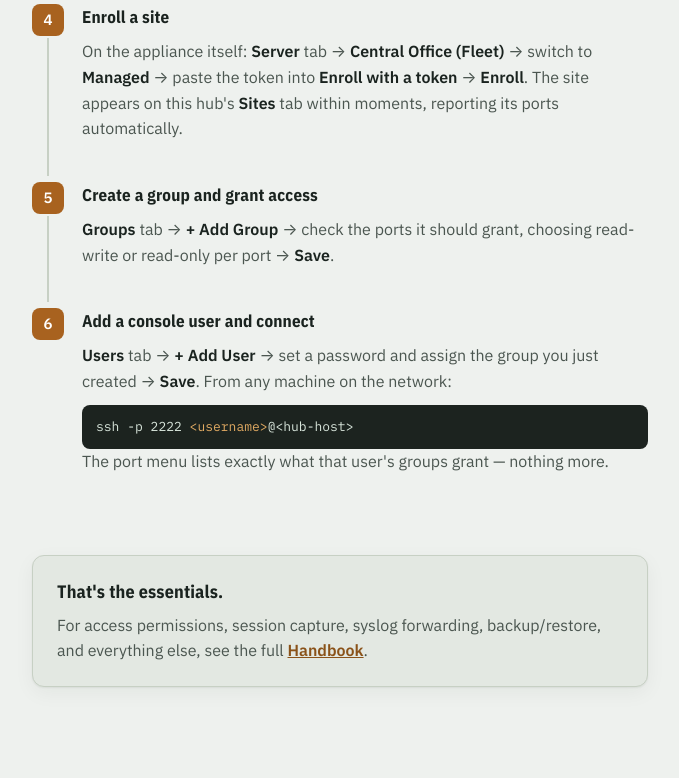
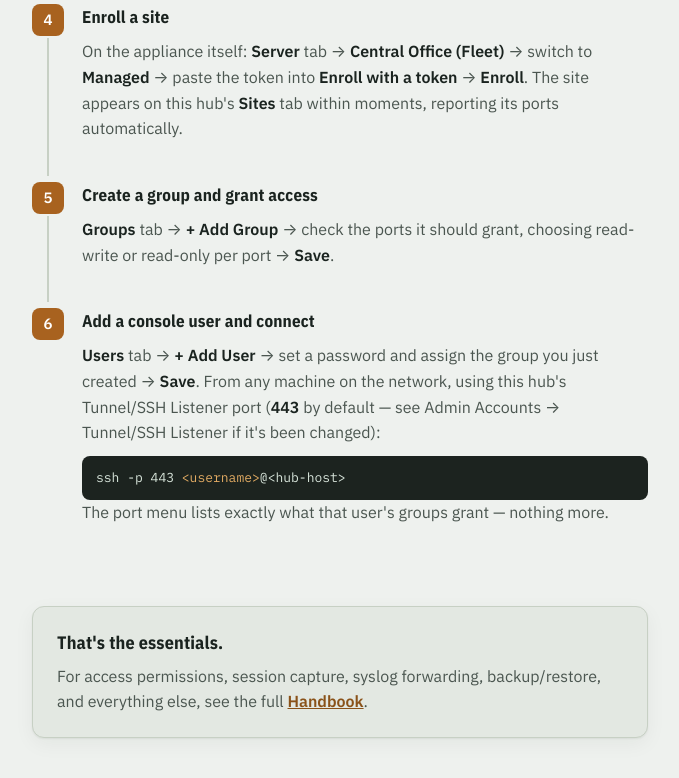
Before and after one commit to TerryHenry/central-office-hub, a website: page QUICKSTART.html in a window 1280 px wide. Shown: the part 1059-1837 px from the top of the page, without its empty margins (300-979 px from the left). Drawn offline with nearby package versions, Linux system fonts and the light colour scheme.

Commit message:
Fix wrong SSH port in QUICKSTART.html's console-user example
Showed "ssh -p 2222", the appliance's own default SSH port -- not the
hub's. Console-user sessions go through the hub's single tunnel/SSH
listener (configStore.ssh.port, default 443) same as site tunnels and
enrollment; there's no separate port for them. Connecting to 2222 on
the hub gets connection refused, since nothing listens there.

Co-Authored-By: Claude Sonnet 5 <noreply@anthropic.com>

```diff
--- a/QUICKSTART.html
+++ b/QUICKSTART.html
@@ -298,8 +298,8 @@
     </li>
     <li>
       <h3>Add a console user and connect</h3>
-      <p><strong>Users</strong> tab &rarr; <strong>+ Add User</strong> &rarr; set a password and assign the group you just created &rarr; <strong>Save</strong>. From any machine on the network:</p>
-      <pre class="term">ssh -p 2222 <span class="c2">&lt;username&gt;</span>@&lt;hub-host&gt;</pre>
+      <p><strong>Users</strong> tab &rarr; <strong>+ Add User</strong> &rarr; set a password and assign the group you just created &rarr; <strong>Save</strong>. From any machine on the network, using this hub's Tunnel/SSH Listener port (<strong>443</strong> by default &mdash; see Admin Accounts &rarr; Tunnel/SSH Listener if it's been changed):</p>
+      <pre class="term">ssh -p 443 <span class="c2">&lt;username&gt;</span>@&lt;hub-host&gt;</pre>
       <p>The port menu lists exactly what that user's groups grant &mdash; nothing more.</p>
     </li>
   </ol>
```
